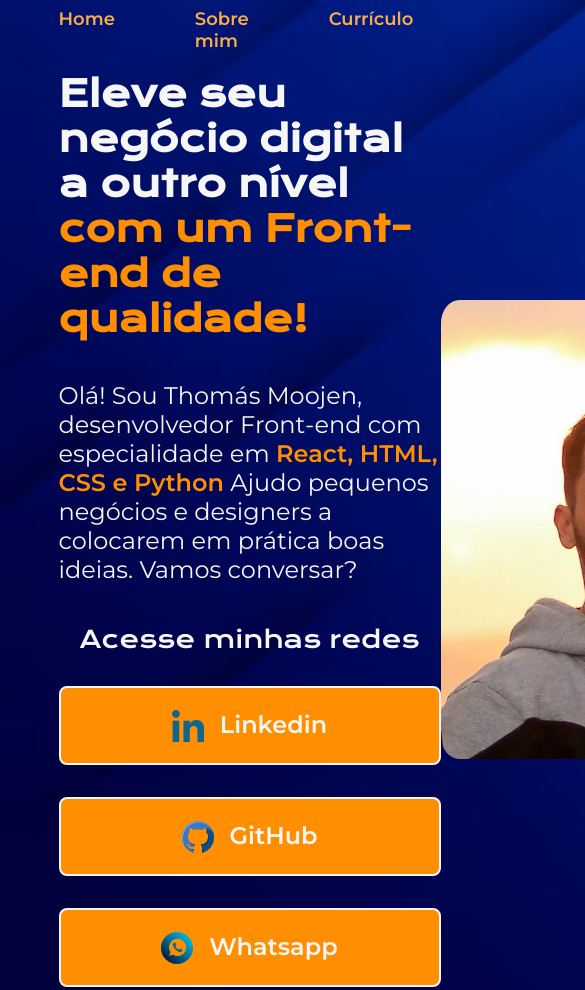
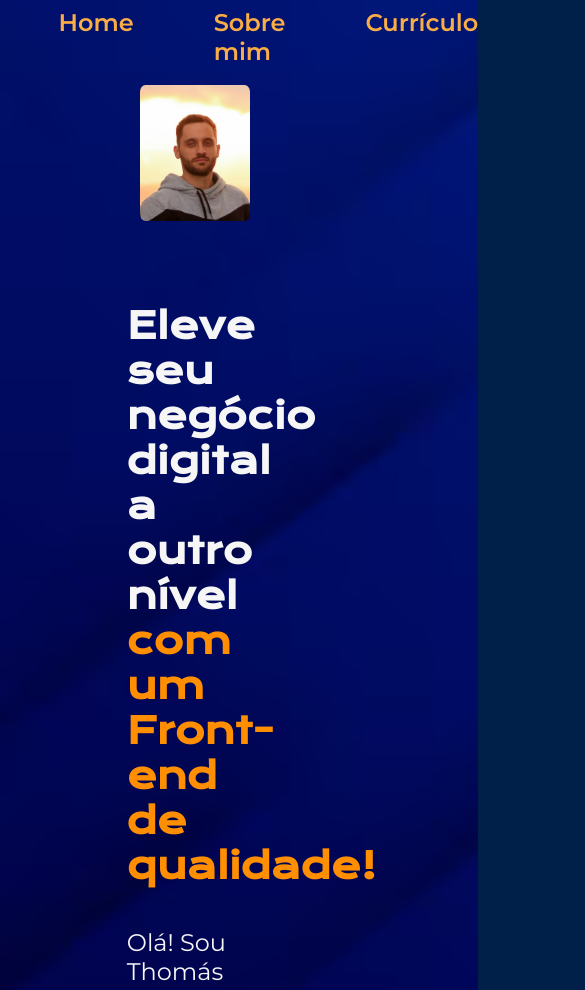
Before and after one commit to Vaamiv/HTML-e-CSS---Ambientes-de-desenvolvimento--estrutura-de-arquivos-e-tags, a plain HTML site: page index.html in a window 390 px wide. Shown: the top 990 px of the page, 585 px wide, since content can reach past the window. Drawn offline with nearby package versions, Linux system fonts and the light colour scheme.

Commit message:
commits responsivos 1

```diff
--- a/index.html
+++ b/index.html
@@ -31,15 +31,15 @@
             </p>
             <div class="apresentacao__links">
                 <h2 class="apresentacao__links__subtitulo">Acesse minhas redes</h2>
-                <a class="apresentacao__links__link" href="https://www.linkedin.com/in/thom%C3%A1s-augusto-zanin-moojen-a409b5119/" target="_blank">
+                <a class="apresentacao__links__navegacao" href="https://www.linkedin.com/in/thom%C3%A1s-augusto-zanin-moojen-a409b5119/" target="_blank">
                     <img src="./src/assets/linkedin.png" alt="Logo do github">
                     Linkedin
                 </a>
-                <a class="apresentacao__links__link" href="https://github.com/Vaamiv" target="_blank">
+                <a class="apresentacao__links__navegacao" href="https://github.com/Vaamiv" target="_blank">
                     <img src="./src/assets/github.png" alt="">
                     GitHub
                 </a>
-                <a class="apresentacao__links__link" href="https://wa.me/54996379236" target="_blank">
+                <a class="apresentacao__links__navegacao" href="https://wa.me/54996379236" target="_blank">
                     <img src="./src/assets/whatsapp.png" alt="">
                     Whatsapp
                 </a>
--- a/styles/style.css
+++ b/styles/style.css
@@ -32,13 +32,13 @@ b {
 }
 
 .cabecalho__menu {
-        display: flex;
-        gap: 80px;
+    display: flex;
+    gap: 80px;
 }
 
 .cabecalho__menu__link {
     font-family: var(--fonte-secundaria);
-    font-size: 18px;
+    font-size: 1.5rem;
     font-weight: 600;
     color: var(--cor--terciaria);
     text-decoration: none;
@@ -56,22 +56,23 @@ b {
     display: flex;
     align-items: center;
     justify-content: space-between;
+    gap: 82px;
 }
 
 .apresentacao__conteudo {
-    width: 615px;
+    width: 50%;
     display: flex;
     flex-direction: column;
     gap: 40px;
 }
 
 .apresentacao__conteudo__titulo {
-    font-size: 36px;
+    font-size: 2.25rem;
     font-family: var(--fonte-primaria);
 }
 
 .apresentacao__conteudo__texto {
-    font-size: 24px;
+    font-size: 1.5rem;
     font-family: var(--fonte-secundaria);
 }
 
@@ -86,21 +87,21 @@ b {
 .apresentacao__links__subtitulo {
     font-family: var(--fonte-primaria);
     font-weight: 400;
-    font-size: 24px;
+    font-size: 1.5rem;
 }
 
-.apresentacao__links__link {
+.apresentacao__links__navegacao {
     background-color: var(--cor--secundaria);
     display: flex;
     justify-content: center;
     border: 2px solid var(--cor--primaria);
     gap: 16px;
-    width: 378px;
+    width: 50%;
     text-align: center;
     border-radius: 8px;
-    font-size: 24px;
+    font-size: 1.5rem;
     font-weight: 600;
-    padding: 21.5px 0;
+    padding: 1.34rem 0;
     text-decoration: none;
     color: var(--cor--primaria);
     font-family: var(--fonte-secundaria);
@@ -116,16 +117,16 @@ b {
 
 .imagem__perfil {
     border-radius: 5%;
-    width: 370px;
+    width: 40%;
 }
 
 .rodape {
     color: #000000;
     background-color: var(--cor--secundaria);
-    padding: 16px;
+    padding: 1rem;
     text-align: center;
     font-family: var(--fonte-secundaria);
-    font-size: 20px;
+    font-size: 1.25rem;
     font-weight: 500;
     bottom: 0;
 }
@@ -141,7 +142,7 @@ b {
     background-color: #f0f0f0;
     border-radius: 5px;
     height: 10px;
-    margin-top: 5px;
+    margin-top: 0.31rem;
     overflow: hidden;
     display: block;
     position: relative;
@@ -248,3 +249,10 @@ b {
         width: 80%;
     }
 }
+
+
+@media (max-width: 1080px) {
+    .apresentacao {
+        flex-direction: column-reverse;
+    }
+}
```
